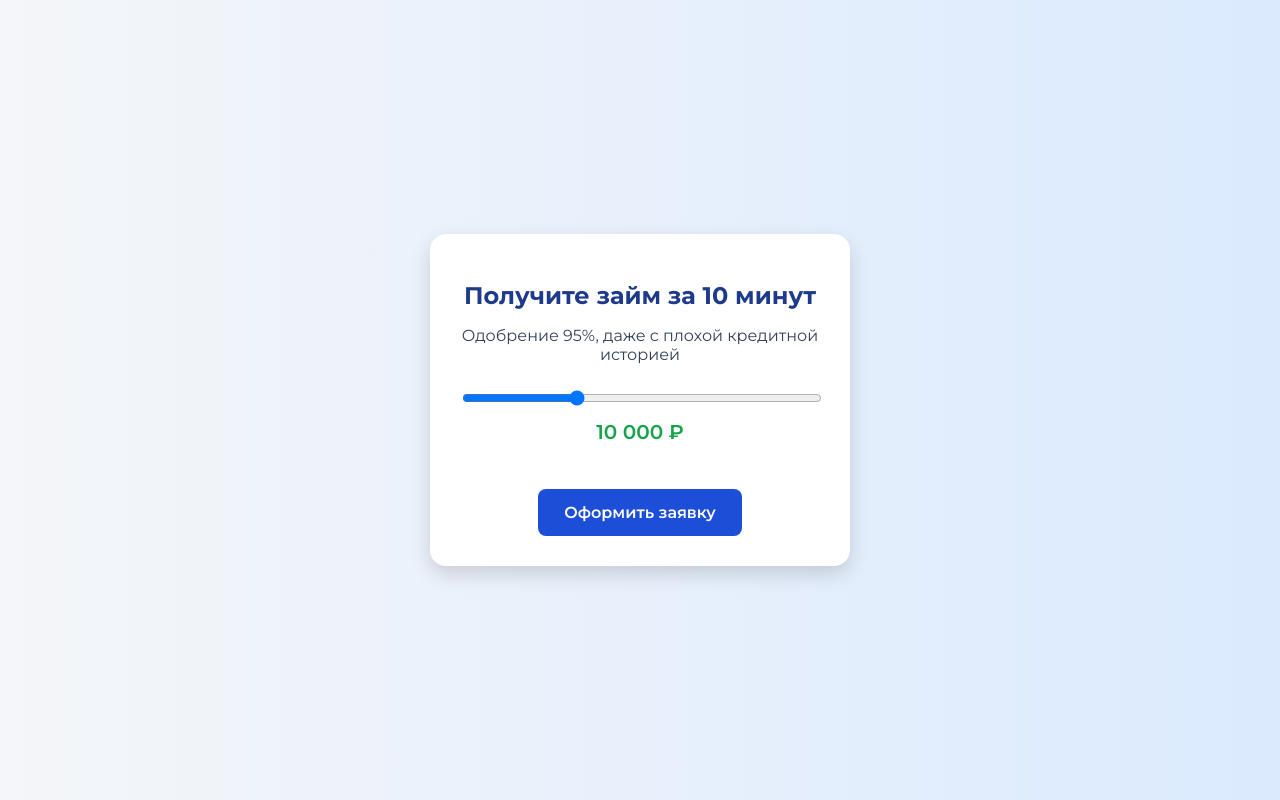
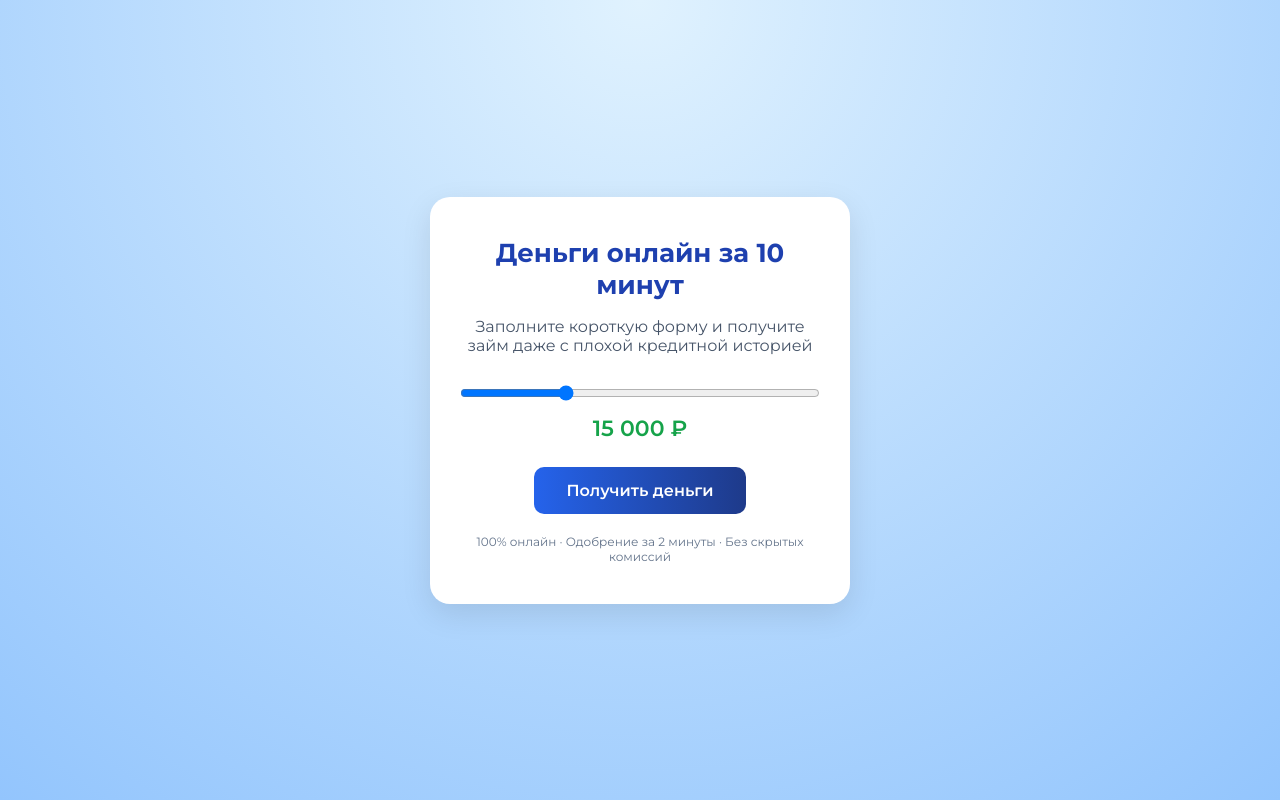
Before and after one commit to Willazer67/zaem, a plain HTML site: page index.html in a window 1280 px wide. Drawn offline with Linux system fonts and the light colour scheme.

Commit message:
Update index.html

```diff
--- a/index.html
+++ b/index.html
@@ -3,88 +3,108 @@
 <head>
   <meta charset="UTF-8">
   <meta name="viewport" content="width=device-width, initial-scale=1.0">
-  <title>Деньги онлайн за 10 минут</title>
+  <title>Мгновенные Деньги Онлайн</title>
   <link href="https://fonts.googleapis.com/css2?family=Montserrat:wght@400;600;700&display=swap" rel="stylesheet">
   <style>
-    * { box-sizing: border-box; }
-    body {
+    * {
+      box-sizing: border-box;
       margin: 0;
       padding: 0;
+    }
+    body {
       font-family: 'Montserrat', sans-serif;
-      background: linear-gradient(to right, #f4f6f9, #dbeafe);
+      background: radial-gradient(circle at top, #e0f2fe, #93c5fd);
       display: flex;
       justify-content: center;
       align-items: center;
-      height: 100vh;
+      min-height: 100vh;
+      padding: 20px;
     }
-    .card {
+    .container {
       background: white;
+      padding: 40px 30px;
       max-width: 420px;
-      width: 90%;
-      padding: 30px;
-      border-radius: 16px;
-      box-shadow: 0 8px 20px rgba(0,0,0,0.15);
+      width: 100%;
+      border-radius: 20px;
+      box-shadow: 0 10px 30px rgba(0, 0, 0, 0.1);
       text-align: center;
-      animation: fadeIn 1s ease-in-out;
+      animation: fadeInUp 1s ease-out;
     }
     h1 {
-      font-size: 24px;
-      margin-bottom: 12px;
-      color: #1e3a8a;
+      font-size: 26px;
+      font-weight: 700;
+      color: #1e40af;
+      margin-bottom: 16px;
     }
     p {
+      color: #475569;
+      margin-bottom: 30px;
       font-size: 16px;
-      margin-bottom: 24px;
-      color: #334155;
     }
-    .slider {
-      margin: 20px 0;
+    .range-wrapper {
+      margin-bottom: 25px;
     }
     input[type=range] {
       width: 100%;
     }
     .amount-display {
-      font-size: 20px;
+      font-size: 22px;
       font-weight: 600;
       margin-top: 10px;
       color: #16a34a;
     }
     .btn {
       display: inline-block;
-      margin-top: 25px;
-      background: #1d4ed8;
+      background: linear-gradient(to right, #2563eb, #1e3a8a);
       color: white;
-      padding: 14px 26px;
-      border-radius: 8px;
+      padding: 14px 32px;
+      border: none;
+      border-radius: 10px;
+      font-size: 16px;
+      font-weight: 600;
       text-decoration: none;
-      font-weight: 600;
-      transition: background 0.3s ease;
+      cursor: pointer;
+      transition: transform 0.2s ease, box-shadow 0.2s ease;
     }
     .btn:hover {
-      background: #2563eb;
+      transform: translateY(-2px);
+      box-shadow: 0 8px 16px rgba(37, 99, 235, 0.4);
     }
-    @keyframes fadeIn {
-      from { opacity: 0; transform: translateY(20px); }
-      to { opacity: 1; transform: translateY(0); }
+    .note {
+      font-size: 12px;
+      margin-top: 20px;
+      color: #64748b;
+    }
+    @keyframes fadeInUp {
+      from {
+        opacity: 0;
+        transform: translateY(20px);
+      }
+      to {
+        opacity: 1;
+        transform: translateY(0);
+      }
     }
   </style>
 </head>
 <body>
-  <div class="card">
-    <h1>Получите займ за 10 минут</h1>
-    <p>Одобрение 95%, даже с плохой кредитной историей</p>
+  <div class="container">
+    <h1>Деньги онлайн за 10 минут</h1>
+    <p>Заполните короткую форму и получите займ даже с плохой кредитной историей</p>
 
-    <div class="slider">
-      <input type="range" id="amount" min="1000" max="30000" value="10000" step="1000" oninput="updateAmount(this.value)">
-      <div class="amount-display" id="amountDisplay">10 000 ₽</div>
+    <div class="range-wrapper">
+      <input type="range" id="amount" min="1000" max="50000" value="15000" step="1000" oninput="updateAmount(this.value)">
+      <div class="amount-display" id="amountDisplay">15 000 ₽</div>
     </div>
 
-    <a href="https://zaem.ru/?partner_code=464627" class="btn" target="_blank">Оформить заявку</a>
+    <a href="https://zaem.ru/?partner_code=464627" class="btn" target="_blank">Получить деньги</a>
+
+    <div class="note">100% онлайн · Одобрение за 2 минуты · Без скрытых комиссий</div>
   </div>
 
   <script>
     function updateAmount(val) {
-      document.getElementById('amountDisplay').textContent = val.replace(/\B(?=(\d{3})+(?!\d))/g, ' ') + ' ₽';
+      document.getElementById('amountDisplay').textContent = Number(val).toLocaleString('ru-RU') + ' ₽';
     }
   </script>
 </body>
```
